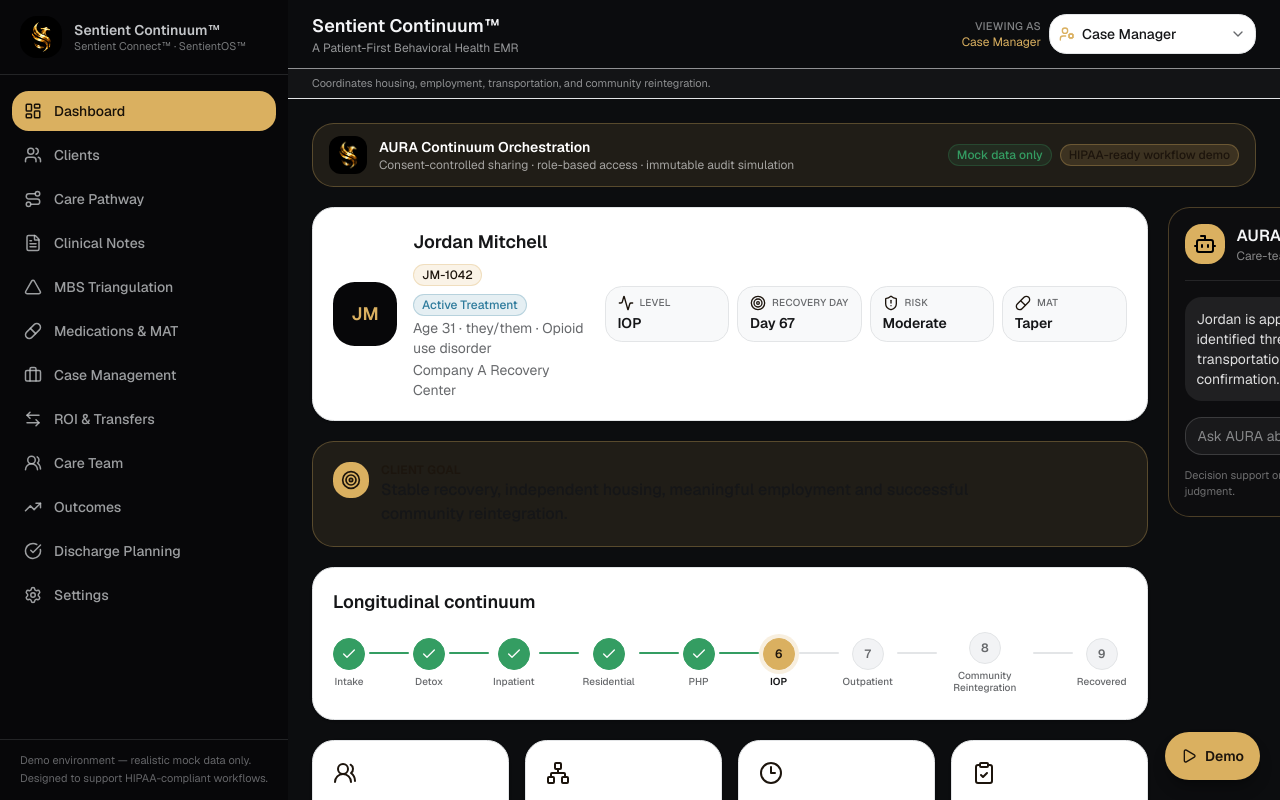
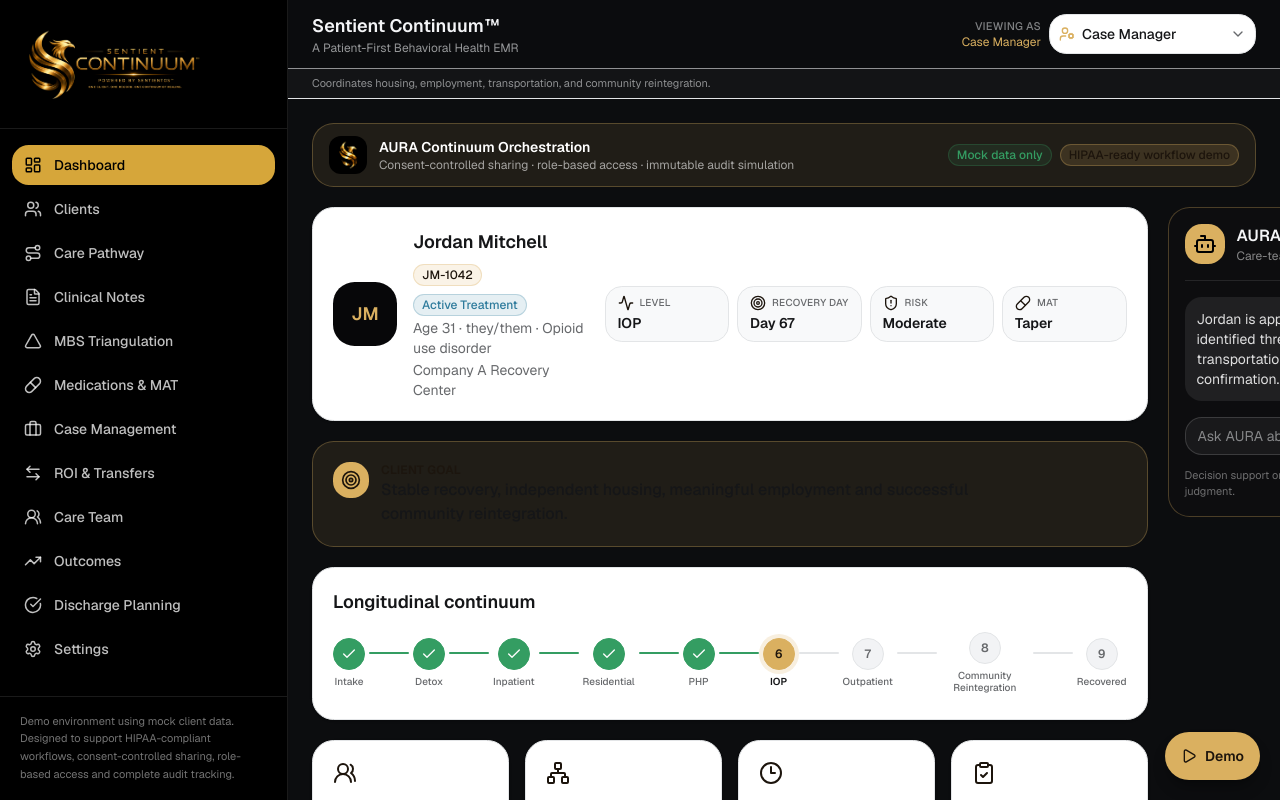
Before and after one commit to SentientConnect/sentient_continuum, a Next.js app: page / in a window 1280 px wide. Shown: the top 800 px of the page. Built offline with nearby package versions, Linux system fonts and the light colour scheme.

Commit message:
Refactor Sidebar component for better UI and UX
Updated sidebar styles and improved accessibility.

```diff
--- a/components/emr/sidebar.tsx
+++ b/components/emr/sidebar.tsx
@@ -1,11 +1,12 @@
 'use client'
 
+import Image from 'next/image'
+import { X } from 'lucide-react'
+
+import { NAV_ITEMS } from '@/lib/demo-data'
 import { cn } from '@/lib/utils'
-import { NAV_ITEMS } from '@/lib/demo-data'
 import { useDemo } from './demo-context'
 import { NavIcon } from './nav-icon'
-import { X } from 'lucide-react'
-import Image from 'next/image'
 
 export function Sidebar({
   open,
@@ -24,7 +25,7 @@ export function Sidebar({
     <>
       {open ? (
         <div
-          className="fixed inset-0 z-40 bg-black/60 lg:hidden"
+          className="fixed inset-0 z-40 bg-black/70 lg:hidden"
           onClick={onClose}
           aria-hidden="true"
         />
@@ -32,27 +33,35 @@ export function Sidebar({
 
       <aside
         className={cn(
-          'fixed inset-y-0 left-0 z-50 flex w-72 flex-col bg-sidebar text-sidebar-foreground transition-transform duration-300 lg:sticky lg:top-0 lg:z-0 lg:h-svh lg:translate-x-0',
+          'fixed inset-y-0 left-0 z-50 flex w-72 flex-col border-r border-white/10 bg-black text-white transition-transform duration-300 lg:sticky lg:top-0 lg:z-0 lg:h-svh lg:translate-x-0',
           open ? 'translate-x-0' : '-translate-x-full',
         )}
         aria-label="Main navigation"
       >
-        {/* Logo placeholder */}
-        <div className="flex items-center justify-between gap-3 border-b border-sidebar-border px-5 py-4">
-          <div className="flex items-center gap-3">
-            <Image src="/phoenix-s.png" alt="Sentient Connect Phoenix S" width={42} height={42} className="rounded-xl" />
-            <div className="leading-tight">
-              <p className="text-sm font-semibold text-sidebar-foreground">
-                Sentient Continuum™
-              </p>
-              <p className="text-[11px] text-sidebar-foreground/60">
-                Sentient Connect™ · SentientOS™
-              </p>
-            </div>
-          </div>
+        <div className="flex min-h-28 items-center justify-between gap-3 border-b border-white/10 px-4 py-4">
           <button
+            type="button"
+            onClick={() => {
+              navigate('dashboard')
+              onClose()
+            }}
+            className="min-w-0 flex-1 text-left"
+            aria-label="Open Sentient Continuum dashboard"
+          >
+            <Image
+              src="/Sentient_Continuum.png"
+              alt="Sentient Continuum — Powered by SentientOS"
+              width={640}
+              height={260}
+              priority
+              className="h-auto max-h-24 w-full object-contain object-left"
+            />
+          </button>
+
+          <button
+            type="button"
             onClick={onClose}
-            className="rounded-lg p-1.5 text-sidebar-foreground/70 hover:bg-sidebar-accent lg:hidden"
+            className="shrink-0 rounded-lg p-2 text-white/70 transition hover:bg-white/10 hover:text-white lg:hidden"
             aria-label="Close navigation"
           >
             <X className="size-5" />
@@ -63,9 +72,11 @@ export function Sidebar({
           <ul className="flex flex-col gap-1">
             {items.map((item) => {
               const active = view === item.key
+
               return (
                 <li key={item.key}>
                   <button
+                    type="button"
                     onClick={() => {
                       navigate(item.key)
                       onClose()
@@ -74,11 +85,14 @@ export function Sidebar({
                     className={cn(
                       'flex w-full items-center gap-3 rounded-xl px-3 py-2.5 text-sm font-medium transition-colors',
                       active
-                        ? 'bg-sidebar-primary text-sidebar-primary-foreground'
-                        : 'text-sidebar-foreground/80 hover:bg-sidebar-accent hover:text-sidebar-accent-foreground',
+                        ? 'bg-[#d6a63a] text-black'
+                        : 'text-white/75 hover:bg-white/10 hover:text-white',
                     )}
                   >
-                    <NavIcon name={item.icon} className="size-[18px] shrink-0" />
+                    <NavIcon
+                      name={item.icon}
+                      className="size-[18px] shrink-0"
+                    />
                     <span className="truncate">{item.label}</span>
                   </button>
                 </li>
@@ -87,10 +101,11 @@ export function Sidebar({
           </ul>
         </nav>
 
-        <div className="border-t border-sidebar-border px-5 py-3">
-          <p className="text-[11px] leading-relaxed text-sidebar-foreground/50">
-            Demo environment — realistic mock data only. Designed to support
-            HIPAA-compliant workflows.
+        <div className="border-t border-white/10 px-5 py-4">
+          <p className="text-[11px] leading-relaxed text-white/45">
+            Demo environment using mock client data. Designed to support
+            HIPAA-compliant workflows, consent-controlled sharing, role-based
+            access and complete audit tracking.
           </p>
         </div>
       </aside>
```
